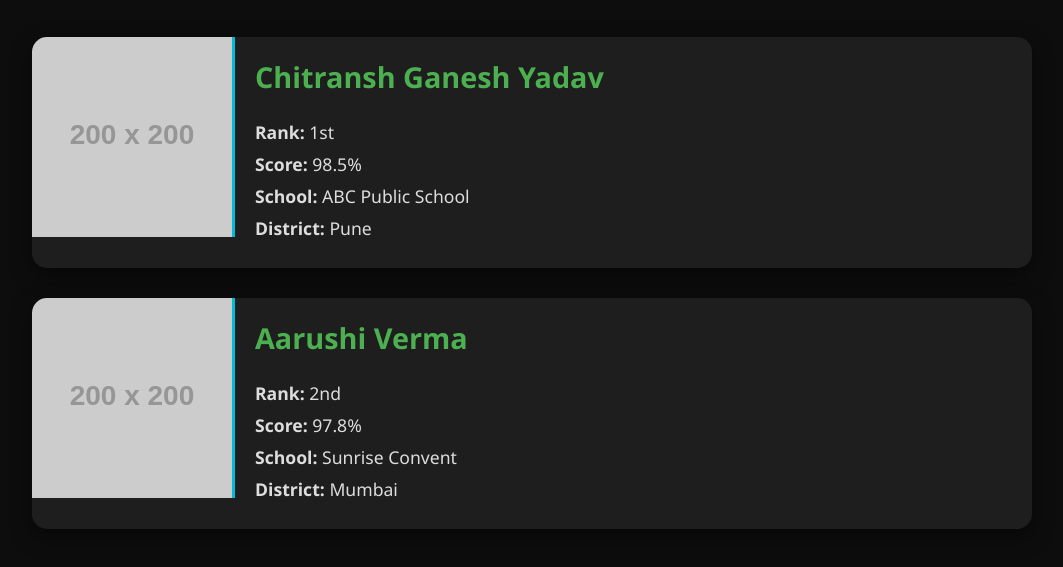
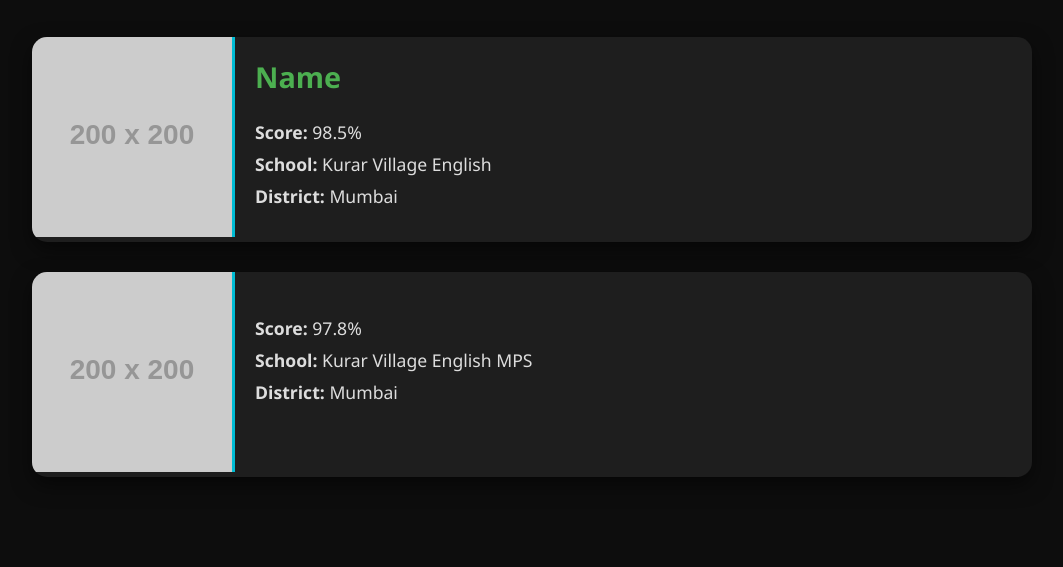
Before and after one commit to chitransh-maths/You-tube2520, a plain HTML site: page index.html in a window 1280 px wide. Shown: the part 105-672 px from the top of the page, without its empty margins (108-1171 px from the left). Drawn offline with Linux system fonts and the light colour scheme; placeholder pictures from the web are drawn by us.

Commit message:
Update index.html real base
Only base nothing else

```diff
--- a/index.html
+++ b/index.html
@@ -118,11 +118,11 @@
         <img src="https://via.placeholder.com/200x200?text=Student+1" alt="Student Photo">
       </div>
       <div class="student-info">
-        <h2>Chitransh Ganesh Yadav</h2>
-        <p><strong>Rank:</strong> 1st</p>
+        <h2>Name</h2>
+
         <p><strong>Score:</strong> 98.5%</p>
-        <p><strong>School:</strong> ABC Public School</p>
-        <p><strong>District:</strong> Pune</p>
+        <p><strong>School:</strong> Kurar Village English</p>
+        <p><strong>District:</strong> Mumbai</p>
       </div>
     </div>
 
@@ -132,10 +132,10 @@
         <img src="https://via.placeholder.com/200x200?text=Student+2" alt="Student Photo">
       </div>
       <div class="student-info">
-        <h2>Aarushi Verma</h2>
-        <p><strong>Rank:</strong> 2nd</p>
+        <h2></h2>
+
         <p><strong>Score:</strong> 97.8%</p>
-        <p><strong>School:</strong> Sunrise Convent</p>
+        <p><strong>School:</strong> Kurar Village English MPS</p>
         <p><strong>District:</strong> Mumbai</p>
       </div>
     </div>
```
